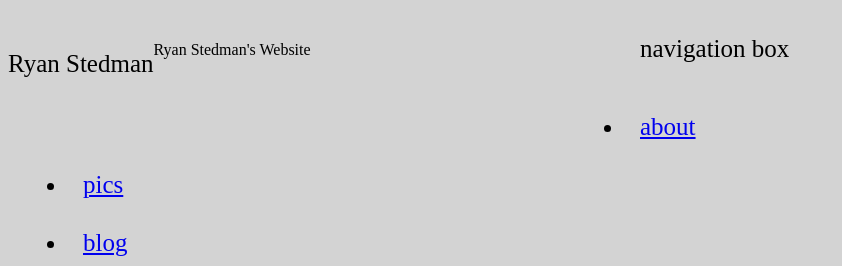
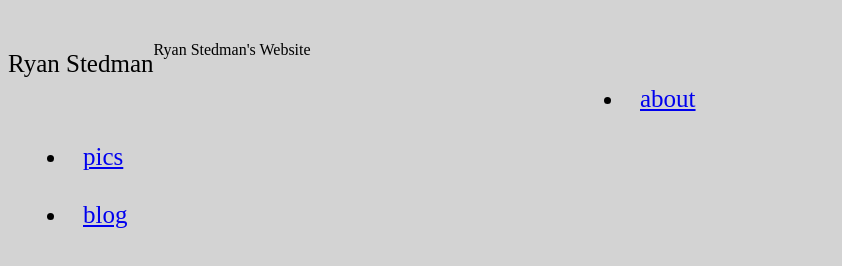
Before and after one commit to ryanstedman17/ryanstedman17.github.io, a plain HTML site: page index.html in a window 1280 px wide. Shown: the whole page, without its empty margins (0-842 px from the left). Drawn offline with Linux system fonts and the light colour scheme.

Commit message:
Remove text from navigation title paragraph

```diff
--- a/index.html
+++ b/index.html
@@ -11,7 +11,7 @@
       </header>
 
       <nav></label>
-        <p id = "navTitle">navigation box</p>
+        <p id = "navTitle"></p>
         <ul id = "links">
           <li><a href="about.html">about</a></li>
           <li><a href="pics.html">pics</a></li>
```
